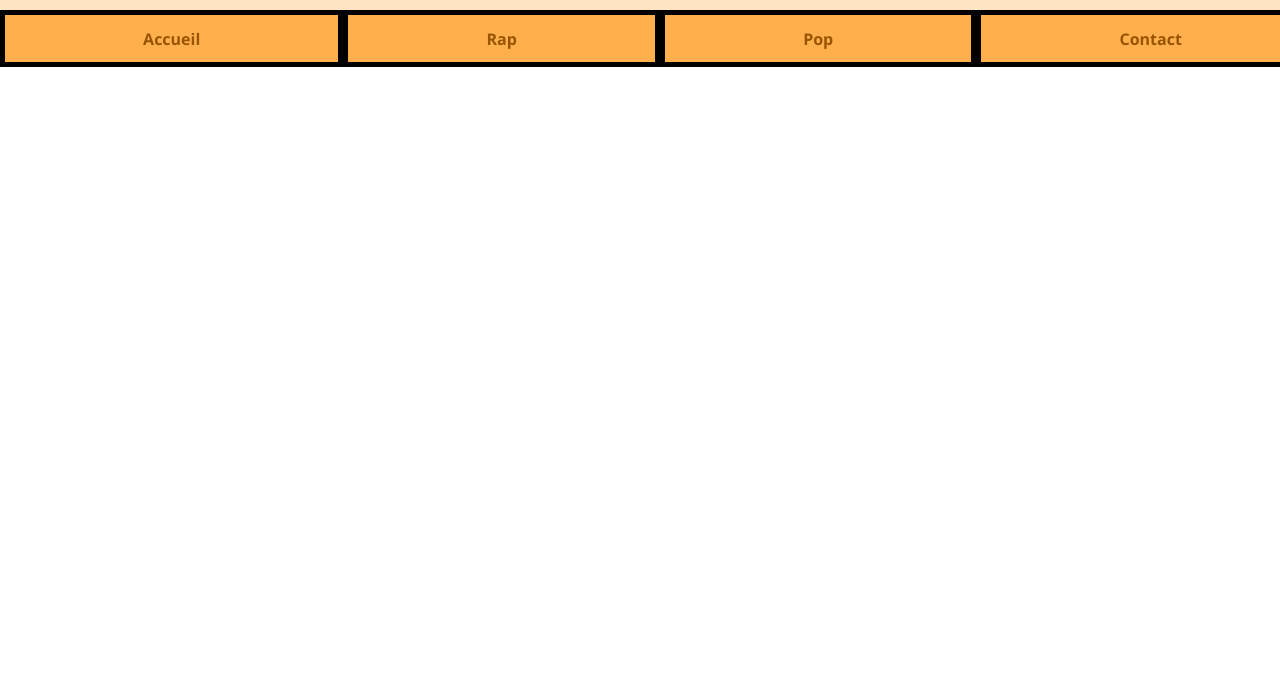
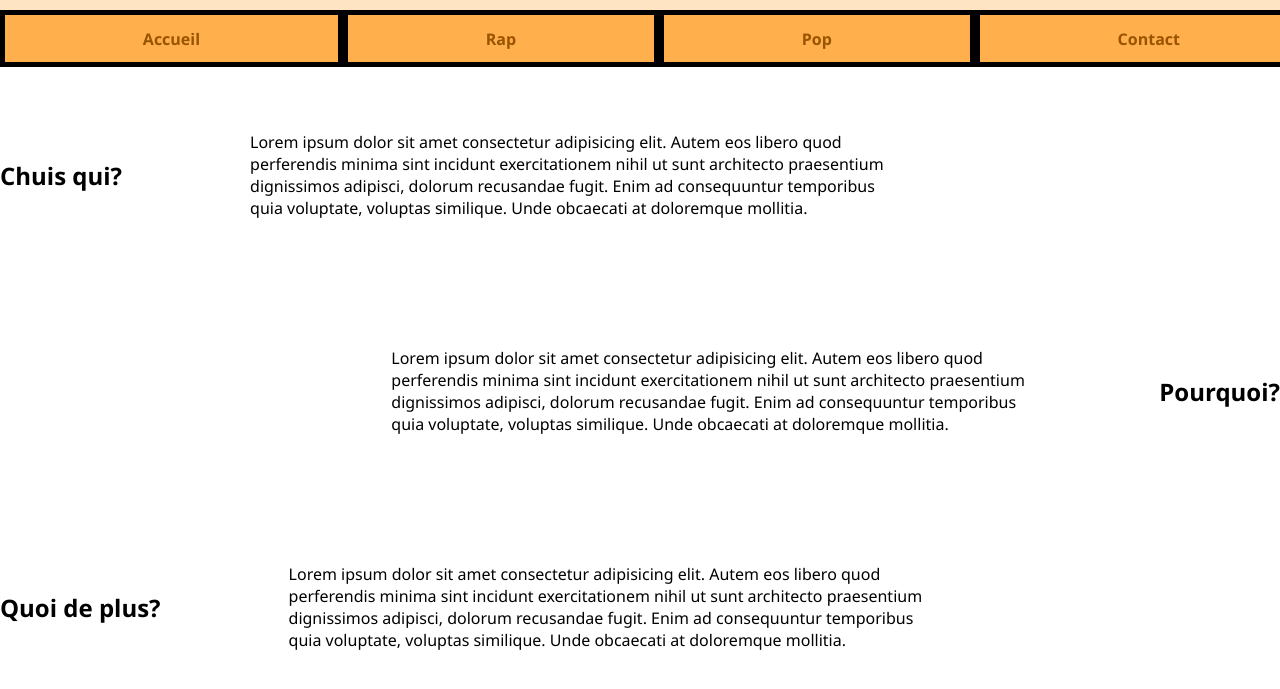
Before and after one commit to AnrelWsh/site_passion, a plain HTML site: page index.html in a window 1280 px wide. Shown: the part 171-860 px from the top of the page. Before the commit the page ends 800 px from the top, so only its background shows below. Drawn offline with Linux system fonts and the light colour scheme.

Commit message:
avec main p1

```diff
--- a/index.html
+++ b/index.html
@@ -23,5 +23,20 @@
         </nav>
     </header>
 
+    <main>
+        <section class="a">
+            <h2>Chuis qui?</h2>
+            <p>Lorem ipsum dolor sit amet consectetur adipisicing elit. Autem eos libero quod perferendis minima sint incidunt exercitationem nihil ut sunt architecto praesentium dignissimos adipisci, dolorum recusandae fugit. Enim ad consequuntur temporibus quia voluptate, voluptas similique. Unde obcaecati at doloremque mollitia.</p>
+        </section>
+        <section class="b">
+            <h2>Pourquoi?</h2>
+            <p>Lorem ipsum dolor sit amet consectetur adipisicing elit. Autem eos libero quod perferendis minima sint incidunt exercitationem nihil ut sunt architecto praesentium dignissimos adipisci, dolorum recusandae fugit. Enim ad consequuntur temporibus quia voluptate, voluptas similique. Unde obcaecati at doloremque mollitia.</p>
+        </section>
+        <section class="a">
+            <h2>Quoi de plus?</h2>
+            <p>Lorem ipsum dolor sit amet consectetur adipisicing elit. Autem eos libero quod perferendis minima sint incidunt exercitationem nihil ut sunt architecto praesentium dignissimos adipisci, dolorum recusandae fugit. Enim ad consequuntur temporibus quia voluptate, voluptas similique. Unde obcaecati at doloremque mollitia.</p>
+        </section>
+    </main>
+
 </body>
 </html>
--- a/style.css
+++ b/style.css
@@ -29,5 +29,23 @@ nav a{
     text-decoration: none;
     font-weight: bold;
     border: solid 5px black;
-    padding: 1% 10.79%;
+    padding: 1% 10.77%;
 }
+main{
+    display: flex;
+    flex-direction: column;
+    align-items: center
+}
+main .a{
+    display: flex;
+    align-items: center
+}
+main .b{
+    display: flex;
+    flex-direction: row-reverse;
+    align-items: center
+}
+main section p{
+    width: 50%;
+    padding: 5% 10%;
+}
```
